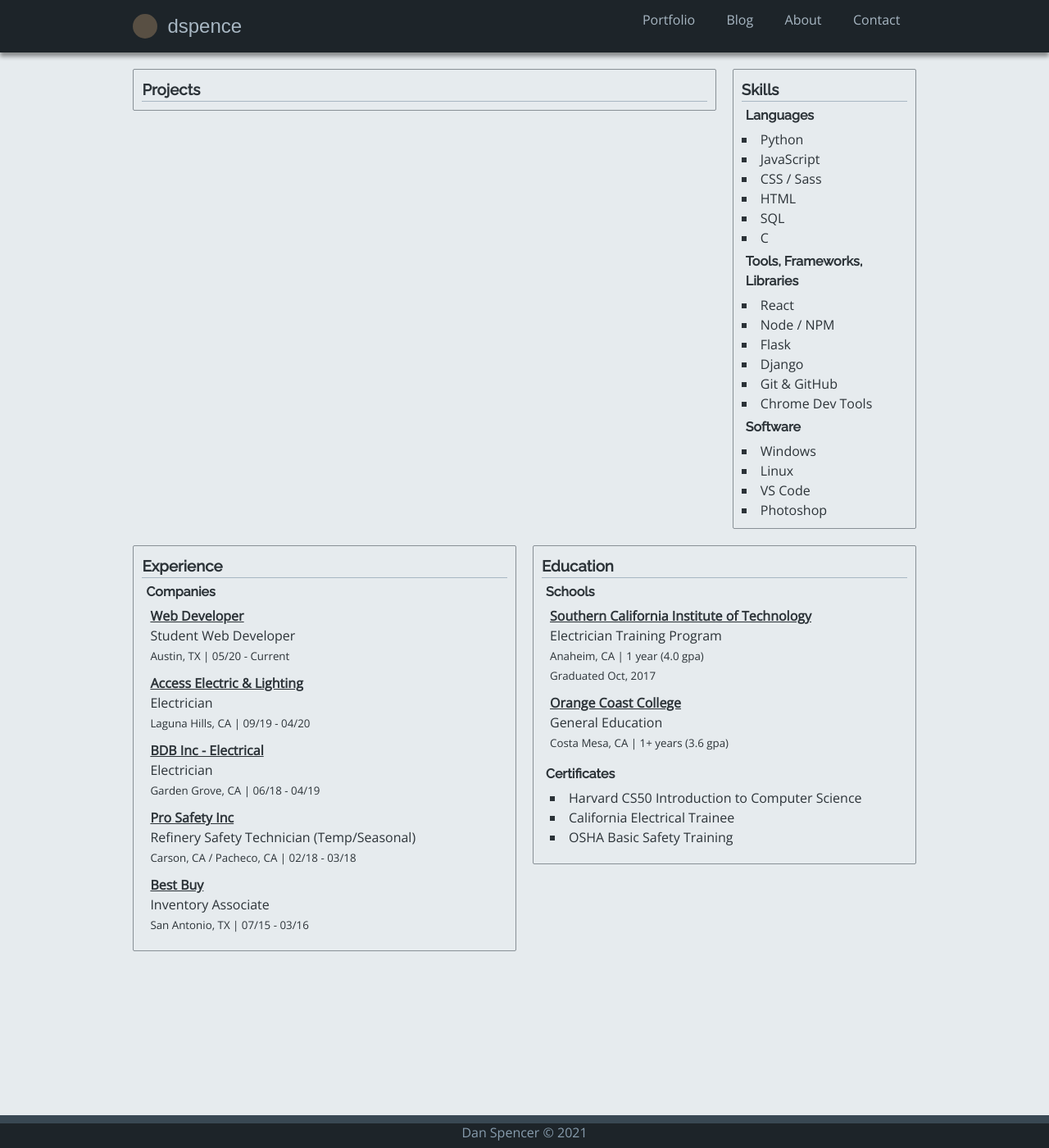
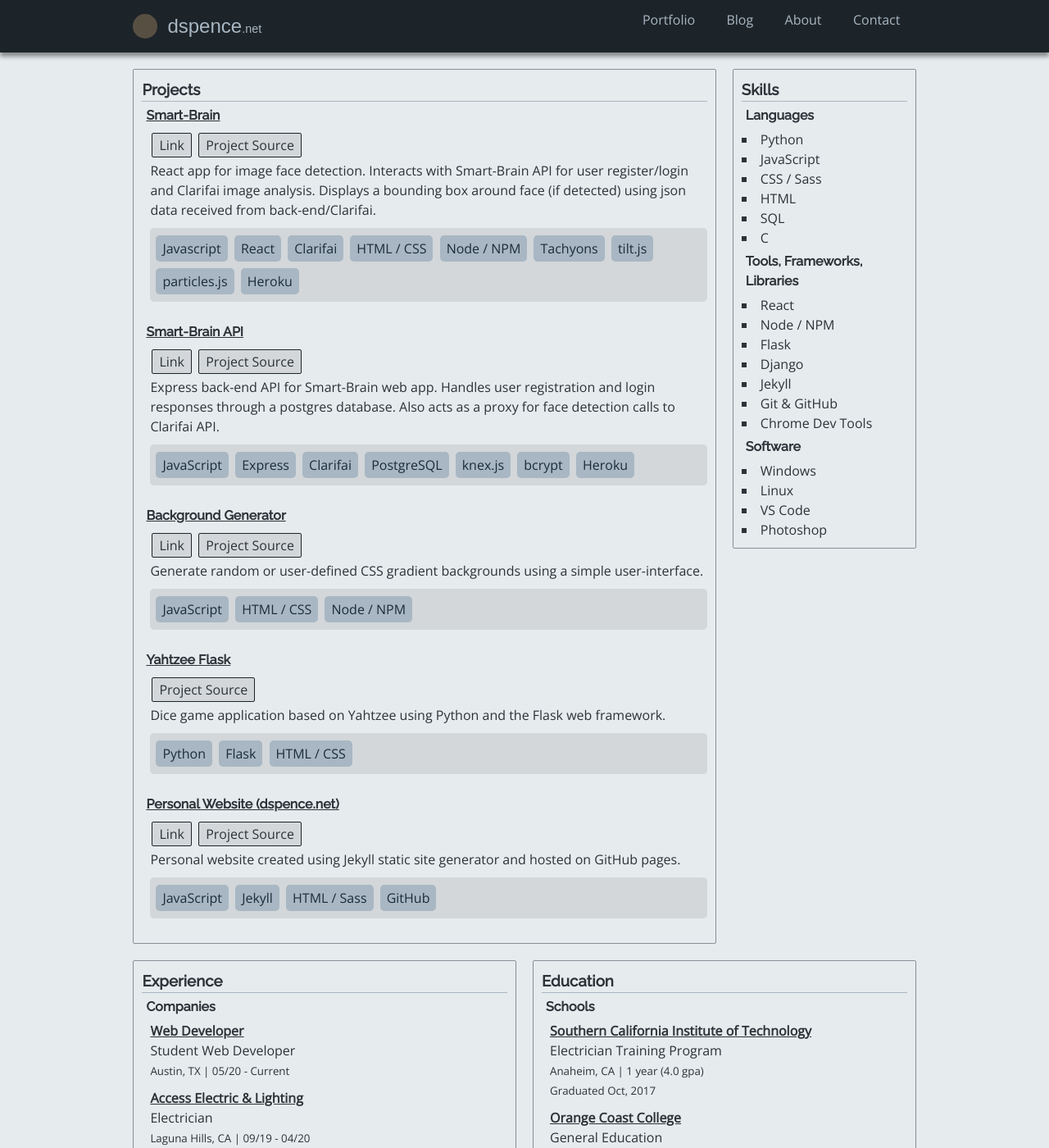
Before and after one commit to daspe/d-spence.github.io, a Jekyll site: the page built from _pages/portfolio.html, in a window 1280 px wide and 1400 px high. Shown: the whole window at 82% size. Built offline with Jekyll 4.4.1, drawn with Linux system fonts in a browser that asks for light colours; some web fonts are replaced.

Commit message:
Improvements to site styling.

```diff
--- a/_data/projects.yml
+++ b/_data/projects.yml
@@ -0,0 +1,56 @@
+---
+- name: "Smart-Brain"
+  url: "https://smart-brain-76372.herokuapp.com"
+  project-url: "https://github.com/d-spence/smart-brain"
+  desc: "React app for image face detection. Interacts with Smart-Brain API for user register/login and Clarifai image analysis. Displays a bounding box around face (if detected) using json data received from back-end/Clarifai."
+  tech:
+    - "Javascript"
+    - "React"
+    - "Clarifai"
+    - "HTML / CSS"
+    - "Node / NPM"
+    - "Tachyons"
+    - "tilt.js"
+    - "particles.js"
+    - "Heroku"
+
+- name: "Smart-Brain API"
+  url: "https://smart-brain-api-76372.herokuapp.com/"
+  project-url: "https://github.com/d-spence/smart-brain-api"
+  desc: "Express back-end API for Smart-Brain web app. Handles user registration and login responses through a postgres database. Also acts as a proxy for face detection calls to Clarifai API."
+  tech:
+    - "JavaScript"
+    - "Express"
+    - "Clarifai"
+    - "PostgreSQL"
+    - "knex.js"
+    - "bcrypt"
+    - "Heroku"
+
+- name: "Background Generator"
+  url: "https://dspence.net/background-generator/"
+  project-url: "https://github.com/d-spence/background-generator"
+  desc: "Generate random or user-defined CSS gradient backgrounds using a simple user-interface."
+  tech:
+    - "JavaScript"
+    - "HTML / CSS"
+    - "Node / NPM"
+
+- name: "Yahtzee Flask"
+  url: null
+  project-url: "https://github.com/d-spence/yahtzee_flask"
+  desc: "Dice game application based on Yahtzee using Python and the Flask web framework."
+  tech:
+    - "Python"
+    - "Flask"
+    - "HTML / CSS"
+
+- name: "Personal Website (dspence.net)"
+  url: "https://dspence.net/"
+  project-url: "https://github.com/d-spence/d-spence.github.io"
+  desc: "Personal website created using Jekyll static site generator and hosted on GitHub pages."
+  tech:
+    - "JavaScript"
+    - "Jekyll"
+    - "HTML / Sass"
+    - "GitHub"
--- a/_layouts/default.html
+++ b/_layouts/default.html
@@ -15,7 +15,7 @@
       <nav class="navbar-container container">
         <a href="/" class="home-link">
           <div class="navbar-logo"></div>
-          dspence
+          <div>dspence<span style="font-size:0.6em;">.net</span></div>
         </a>
         <button type="button" class="navbar-toggle" aria-label="Open navigation menu">
             <span class="icon-bar"></span>
--- a/_pages/portfolio.html
+++ b/_pages/portfolio.html
@@ -8,14 +8,31 @@ permalink: /portfolio
   <div id="portfolio">
     <div class="pf-container pf-container-lg">
       <h3 class="pf-heading">Projects</h1>
+      {% for project in site.data.projects %}
+        <h4 class="pf-subheading pf-item-name">{{project.name}}</h4>
+        <div class="pf-item">
+        {% if project.url %}
+          <a class="button" href={{project.url}} target="_blank">Link</a>
+        {% endif %}
+        {% if project.project-url %}
+          <a class="button" href={{project.project-url}} target="_blank">Project Source</a>
+        {% endif %}
+          <p>{{project.desc}}</p>
+          <div class="project-tech">
+          {% for tech in project.tech %}
+            <span class="badge">{{tech}}</span>
+          {% endfor %}
+          </div>
+        </div>
+      {% endfor %}
     </div>
     <div class="pf-container pf-container-sm">
       <h3 class="pf-heading">Skills</h4>
         {% for item in site.data.skills %}
-          <h4 class="pf-subheading">{{item.category}}</h5>
+          <h4 class="pf-subheading">{{item.category}}</h4>
           <ul>
           {% for skill in item.skills %}
-            <li class="skill">{{skill.name}}</li>
+            <li class="skill">{{skill}}</li>
           {% endfor %}
           </ul>
         {% endfor %}
--- a/_sass/general/general.scss
+++ b/_sass/general/general.scss
@@ -30,7 +30,7 @@ a {
 }
 
 a:hover {
-    color: var(--d-08);
+    color: var(--c-02);
 }
 
 ul, ol {
@@ -46,6 +46,37 @@ ul, ol {
     margin-right: auto;
 }
 
+.button {
+    display: inline-block;
+    margin: 4px 2px;
+    padding: 2px 8px;
+    color: var(--d-03);
+    background-color: var(--d-10);
+    border: 1px solid var(--d-02);
+    border-radius: 2px;
+    transition: 0.2s;
+}
+
+.button:hover {
+    color: var(--d-02);
+    background-color: var(--d-08);
+    box-shadow: -3px 3px 0px var(--d-06);
+    transform: translate(3px, -3px);
+}
+
+.button:active {
+    background-color: var(--d-08);
+}
+
+.badge {
+    display: inline-block;
+    margin: 4px 2px;
+    padding: 4px 8px;
+    color: var(--d-04);
+    background-color: var(--d-09);
+    border-radius: 5px;
+}
+
 @media screen and (minwidth: 700px) {
     main {
         margin: 64px 10vw;
--- a/_sass/pages/portfolio.scss
+++ b/_sass/pages/portfolio.scss
@@ -39,8 +39,12 @@
     align-self: start;
 }
 
-.project {
-
+.project-tech {
+    margin: 10px 0px;
+    padding: 5px;
+    background-color: var(--d-10);
+    // border: 1px solid var(--d-09);
+    border-radius: 5px;
 }
 
 .pf-item {
```
Also changed, not shown: _data/skills.yml (+17 -16 lines).
